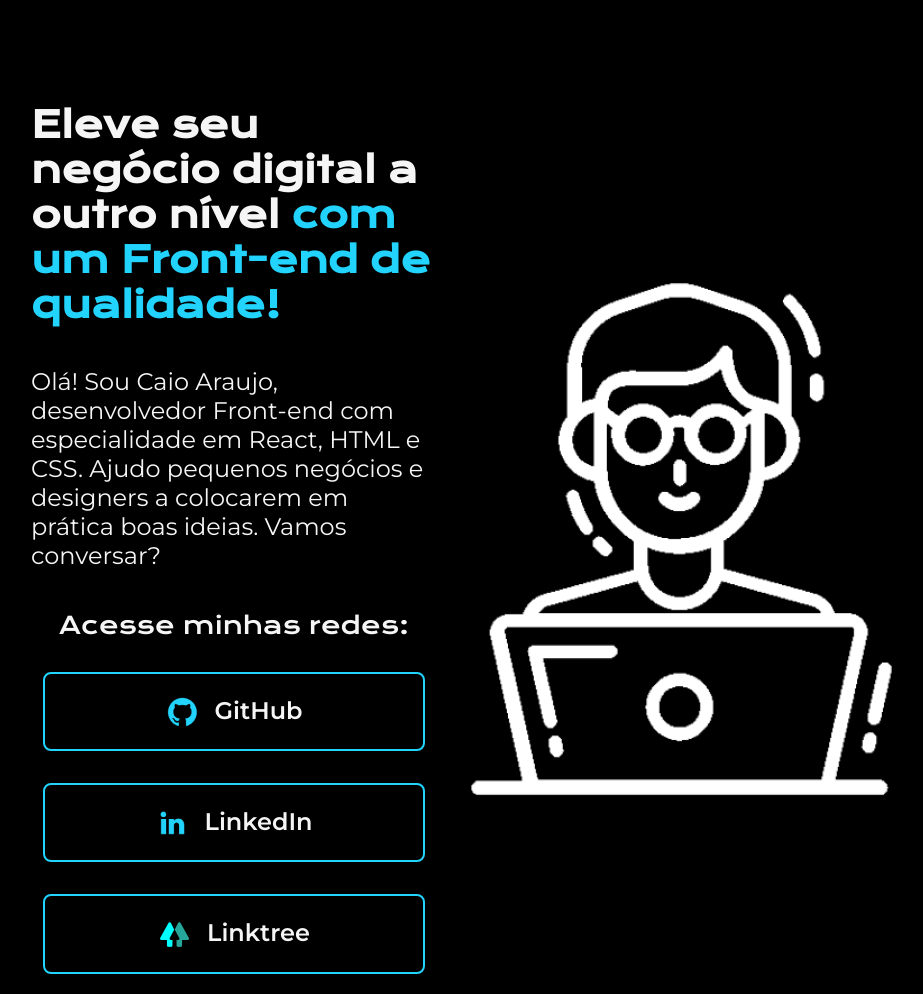
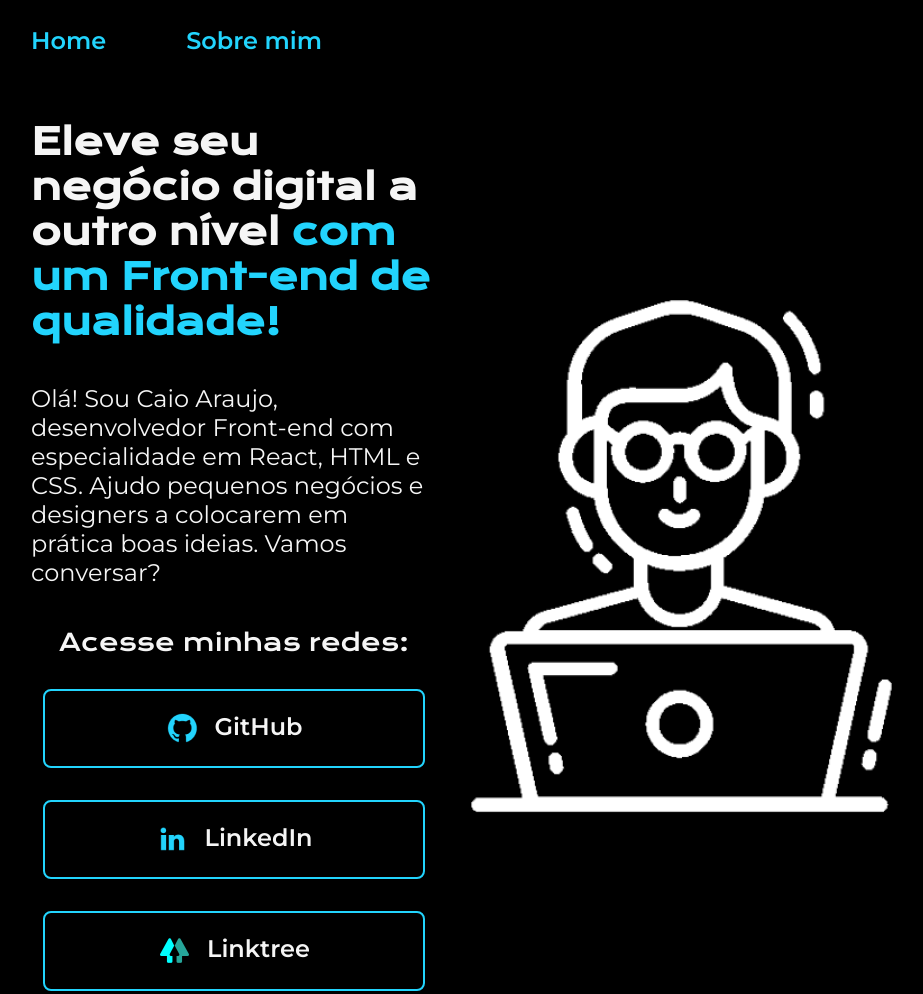
Before and after one commit to CaioGunz/ProjetoHtmlCursoAlura, a plain HTML site: page index.html in a window 1280 px wide. Shown: the top 994 px of the page, without its empty margins (161-1084 px from the left). Drawn offline with nearby package versions, Linux system fonts and the light colour scheme.

Commit message:
Navegando entre páginas

```diff
--- a/index.html
+++ b/index.html
@@ -4,11 +4,16 @@
     <meta charset="UTF-8">
     <meta http-equiv="X-UA-Compatible" content="IE=edge">
     <meta name="viewport" content="width=device-width, initial-scale=1.0">
-    <link rel="stylesheet" href="style.css">
+    <link rel="stylesheet" href="./style/style.css">
     <title>Portfolio</title>
 </head>
 <body>
-    <header></header>
+    <header class="cabecalho">
+        <nav class="cabecalho__menu">
+            <a class="cabecalho__menu__link" href="index.html">Home</a>
+            <a class="cabecalho__menu__link" href="about.html">Sobre mim</a>
+        </nav>
+    </header>
     <main class="apresentacao">
         <section class="apresentacao__conteudo">
             <h1 class="apresentacao__conteudo__titulo">Eleve seu negócio digital a outro nível <strong class="titulo-destaque">com um Front-end de qualidade!</strong></h1>
--- a/style.css
+++ b/style/style.css
@@ -13,12 +13,25 @@ body {
     color: whitesmoke;
 }
 
-.titulo-destaque {
+.cabecalho {
+    padding: 2% 0 0 15%;
+}
+
+.cabecalho__menu {
+    display: flex;
+    gap: 80px;
+}
+
+.cabecalho__menu__link {
+    font-family: 'Montserrat', sans-serif;
+    font-weight: 600;
+    font-size: 24px;
     color: #22D4FD;
+    text-decoration: none;
 }
 
 .apresentacao {
-    padding: 8% 15%;
+    padding: 5% 15%;
     display: flex;
     align-items: center;
     justify-content: space-between;
@@ -34,6 +47,10 @@ body {
 .apresentacao__conteudo__titulo {
     font-size: 36px;
     font-family: 'Krona One', sans-serif;
+}
+
+.titulo-destaque {
+    color: #22D4FD;
 }
 
 .apresentacao__conteudo__texto {
```
Also changed, not shown: about.html (added, +24 -0 lines).
